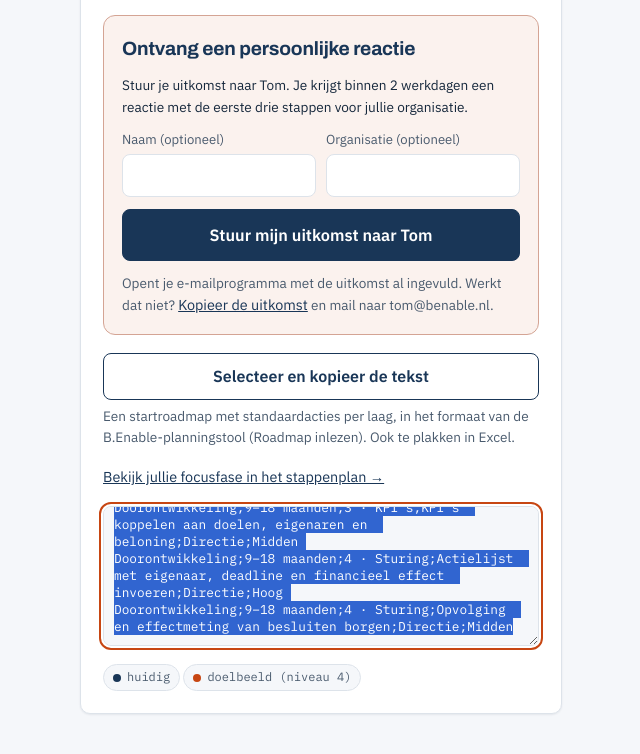
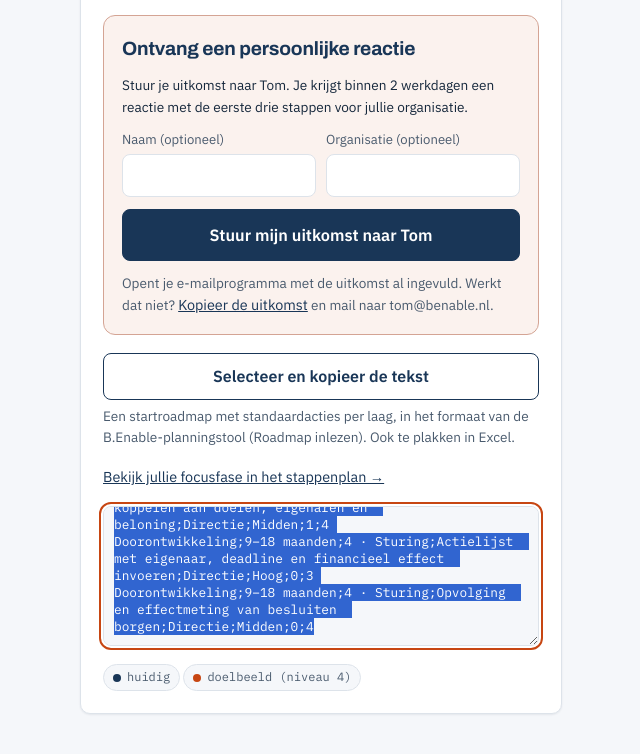
Before and after one commit to tpsloots-alt/b-enable-scan, a plain HTML site: page index.html in a window 1280 px wide. Both pictures are taken after a click on the button "Kopieer roadmap voor de planningstool". Shown: the part 1762-2516 px from the top of the page, without its empty margins (614-1254 px from the left). Drawn offline with Linux system fonts and the light colour scheme.

Commit message:
Zelfscan: roadmap-export met Niveau nu en Niveau na per actie
Co-Authored-By: Claude Fable 5.2 <noreply@anthropic.com>
Claude-Session: https://claude.ai/code/session_019WtVV5SWB5AJUijmhAx1T3

```diff
--- a/index.html
+++ b/index.html
@@ -466,15 +466,15 @@ footer{padding:28px 0 48px;color:var(--muted);font-size:.85rem;border-top:1px so
   function planRows(){
     var rows=Math.min.apply(null,scores)>=4?[]:[[0,"Nulmeting uitvoeren: interviews, scan per laag en top 5 knelpunten","Directie","Hoog","Alle lagen"]];
     scores.forEach(function(sc,i){
-      STD[i].forEach(function(a){ if(a[0]>sc) rows.push([phaseOfLevel(a[0]),fmt(a[1]),a[2],a[3],LAAG_LBL[i]]); });
+      STD[i].forEach(function(a){ if(a[0]>sc) rows.push([phaseOfLevel(a[0]),fmt(a[1]),a[2],a[3],LAAG_LBL[i],sc,a[0]]); });
     });
     var prio={Hoog:0,Midden:1,Laag:2};
     rows.sort(function(a,b){return a[0]-b[0]||(parseInt(a[4])||0)-(parseInt(b[4])||0)||prio[a[3]]-prio[b[3]];});
     return rows;
   }
   function planText(){
-    var out=["Fase;Periode;Laag;Actie;Eigenaar;Prioriteit"];
-    planRows().forEach(function(r){out.push([phases[r[0]].name,phases[r[0]].per,r[4],r[1],r[2],r[3]].join(";"));});
+    var out=["Fase;Periode;Laag;Actie;Eigenaar;Prioriteit;Niveau nu;Niveau na"];
+    planRows().forEach(function(r){out.push([phases[r[0]].name,phases[r[0]].per,r[4],r[1],r[2],r[3],r[5]==null?"":r[5],r[6]==null?"":r[6]].join(";"));});
     return out.join("\n");
   }
   function renderPlan(){
```
